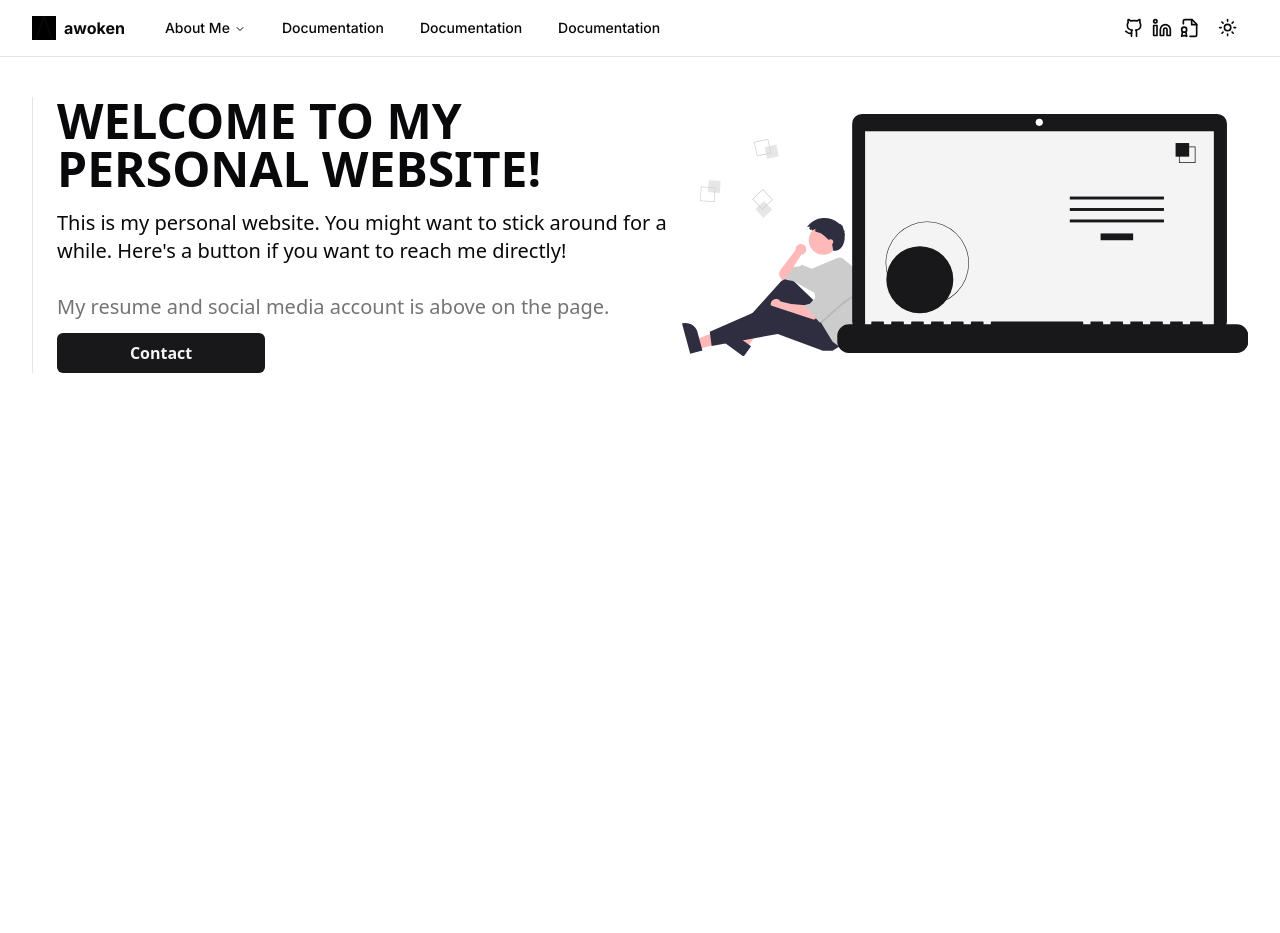
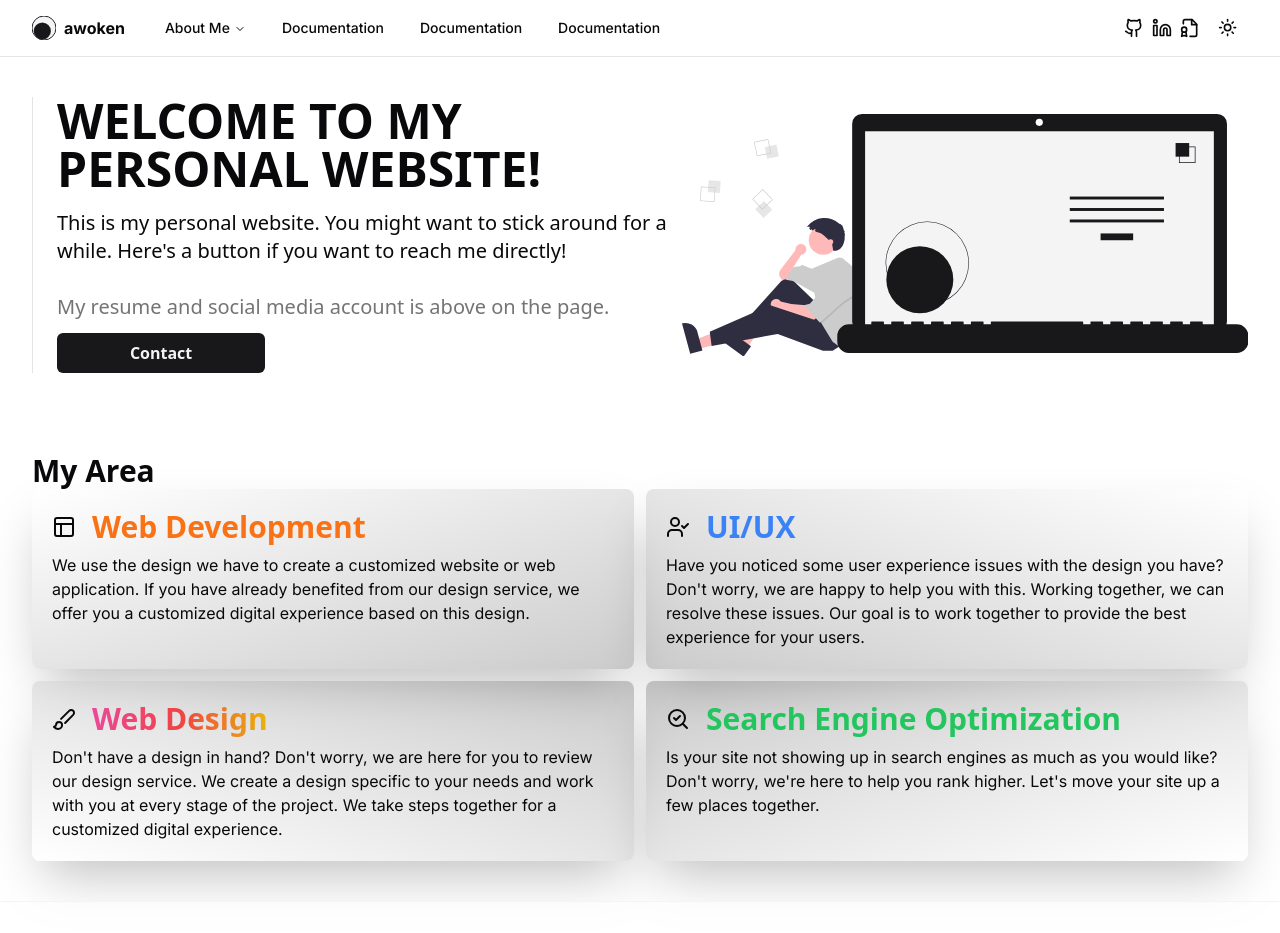
Before and after one commit to efemesudiyeli/personal-website, a Next.js app: page / in a window 1280 px wide. Shown: the top 933 px of the page. Before the commit the page ends 800 px from the top, so only its background shows below. Built offline with nearby package versions, Linux system fonts and the light colour scheme.

Commit message:
Footer and My Area built

```diff
--- a/app/globals.css
+++ b/app/globals.css
@@ -1,6 +1,13 @@
 @tailwind base;
 @tailwind components;
 @tailwind utilities;
+
+html,
+body {
+  min-height: 100vh;
+  display: flex;
+  flex-direction: column;
+}
 
 @layer base {
   :root {
--- a/app/layout.tsx
+++ b/app/layout.tsx
@@ -3,6 +3,7 @@ import "./globals.css";
 import type { Metadata } from "next";
 import { Inter } from "next/font/google";
 import { ThemeProvider } from "@/components/theme-provider";
+import Footer from "@/components/Footer";
 const inter = Inter({ subsets: ["latin"] });
 
 export const metadata: Metadata = {
@@ -21,6 +22,7 @@ export default function RootLayout({
         <ThemeProvider attribute="class" defaultTheme="system" enableSystem>
           <Navbar />
           {children}
+          <Footer />
         </ThemeProvider>
       </body>
     </html>
--- a/app/page.tsx
+++ b/app/page.tsx
@@ -1,9 +1,11 @@
 import Hero from "@/components/Hero";
+import MyArea from "@/components/MyArea";
 
 export default function Home() {
   return (
-    <main className="container">
+    <main className="container flex flex-col gap-y-10 ">
       <Hero />
+      <MyArea />
     </main>
   );
 }
--- /dev/null
+++ b/components/Footer.tsx
@@ -0,0 +1,12 @@
+export default function Footer() {
+  return (
+    <footer className="w-screen h-20 flex mt-auto  items-center bg-background/60 border-t border-secondary">
+      <div className="container text-primary/50">
+        Built by&nbsp;
+        <u>
+          <a href="mailto:efemesudiyeli@gmail.com">efemesudiyeli</a>
+        </u>
+      </div>
+    </footer>
+  );
+}
--- /dev/null
+++ b/components/MyArea.tsx
@@ -0,0 +1,70 @@
+import {
+  Layout,
+  UserCheck,
+  Brush,
+  SearchCheck,
+} from "../node_modules/lucide-react";
+
+export default function MyArea() {
+  return (
+    <div className="my-10">
+      <h2 className="text-3xl font-extrabold font-sans">My Area</h2>
+      <div className="grid grid-cols-1 md:grid-cols-2 gap-3">
+        <div className="bg-gradient-to-tl dark:from-black dark:to-gray-500/10 from-black/20 to-white rounded-lg shadow-2xl p-5">
+          <div className="flex items-center gap-x-4 mb-2">
+            <Layout />
+            <h3 className="font-bold font-sans text-3xl text-orange-500">
+              Web Development
+            </h3>
+          </div>
+          <p>
+            We use the design we have to create a customized website or web
+            application. If you have already benefited from our design service,
+            we offer you a customized digital experience based on this design.
+          </p>
+        </div>
+        <div className="bg-gradient-to-tr dark:from-black dark:to-gray-500/10 from-black/20 to-white  rounded-lg shadow-2xl p-5">
+          <div className="flex items-center gap-x-4 mb-2">
+            <UserCheck />
+            <h3 className="font-bold font-sans text-3xl text-blue-500">
+              UI/UX
+            </h3>
+          </div>
+          <p>
+            Have you noticed some user experience issues with the design you
+            have? Don&apos;t worry, we are happy to help you with this. Working
+            together, we can resolve these issues. Our goal is to work together
+            to provide the best experience for your users.
+          </p>
+        </div>
+        <div className="bg-gradient-to-bl dark:from-black dark:to-gray-500/10 from-black/20 to-white  rounded-lg shadow-2xl p-5">
+          <div className="flex items-center gap-x-4 mb-2">
+            <Brush />
+            <h3 className="font-bold font-sans text-3xl text-transparent bg-clip-text bg-gradient-to-r from-pink-500 via-red-500 to-yellow-500">
+              Web Design
+            </h3>
+          </div>
+          <p>
+            Don&apos;t have a design in hand? Don&apos;t worry, we are here for
+            you to review our design service. We create a design specific to
+            your needs and work with you at every stage of the project. We take
+            steps together for a customized digital experience.
+          </p>
+        </div>
+        <div className="bg-gradient-to-br dark:from-black dark:to-gray-500/10 from-black/20 to-white  rounded-lg shadow-2xl p-5">
+          <div className="flex items-center gap-x-4 mb-2">
+            <SearchCheck />
+            <h3 className="font-bold font-sans text-3xl text-green-500">
+              Search Engine Optimization
+            </h3>
+          </div>
+          <p>
+            Is your site not showing up in search engines as much as you would
+            like? Don&apos;t worry, we&apos;re here to help you rank higher.
+            Let&apos;s move your site up a few places together.
+          </p>
+        </div>
+      </div>
+    </div>
+  );
+}
--- a/components/Navbar.tsx
+++ b/components/Navbar.tsx
@@ -49,13 +49,30 @@ export default function Navbar() {
               viewBox="0 0 256 256"
               className="h-6 w-6"
             >
-              <rect width="256" height="256" fill=""></rect>
+              <circle
+                cx="128"
+                cy="128"
+                r="128"
+                className="fill-secondary stroke-primary"
+                strokeWidth="10"
+              ></circle>
+              <circle
+                cx="110"
+                cy="160"
+                r="92"
+                className="fill-primary stroke-secondary"
+              ></circle>
+              {/* <rect
+                width="256"
+                height="256"
+                className="fill-transparent"
+              ></rect>
               <line
                 x1="128"
                 y1="0"
                 x2="256"
                 y2="384"
-                fill="none"
+                className="fill-primary"
                 stroke="currentColor"
                 strokeLinecap="round"
                 strokeLinejoin="round"
@@ -66,12 +83,12 @@ export default function Navbar() {
                 y1="0"
                 x2="0"
                 y2="384"
-                fill="none"
+                className="fill-primary"
                 stroke="currentColor"
                 strokeLinecap="round"
                 strokeLinejoin="round"
                 strokeWidth="16"
-              ></line>
+              ></line> */}
             </svg>
 
             <span className="hidden font-bold sm:inline-block">awoken</span>
```
Also changed, not shown: tailwind.config.js (+7 -6 lines).
